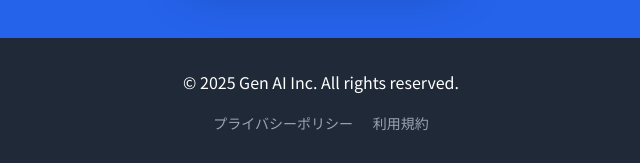
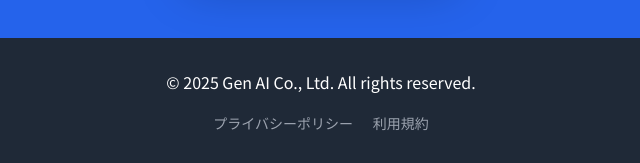
Before and after one commit to genai-jp/official, a plain HTML site: page index.html in a window 1280 px wide. Shown: the part 1350-1513 px from the top of the page, 319-959 px from the left. Drawn offline with nearby package versions, Linux system fonts and the light colour scheme.

Commit message:
Update index.html

```diff
--- a/index.html
+++ b/index.html
@@ -496,7 +496,7 @@
 
 <footer class="bg-gray-800 text-white py-8">
 <div class="max-w-7xl mx-auto px-4 sm:px-6 lg:px-8 text-center">
-<p class="mb-4">© 2025 Gen AI Inc. All rights reserved.</p>
+<p class="mb-4">© 2025 Gen AI Co., Ltd. All rights reserved.</p>
 <div class="space-x-4">
 <a href="#privacy" onclick="showSection('privacy')" class="text-gray-400 hover:text-white text-sm cursor-pointer">プライバシーポリシー</a>
 <a href="#terms" onclick="showSection('terms')" class="text-gray-400 hover:text-white text-sm cursor-pointer">利用規約</a>
```
